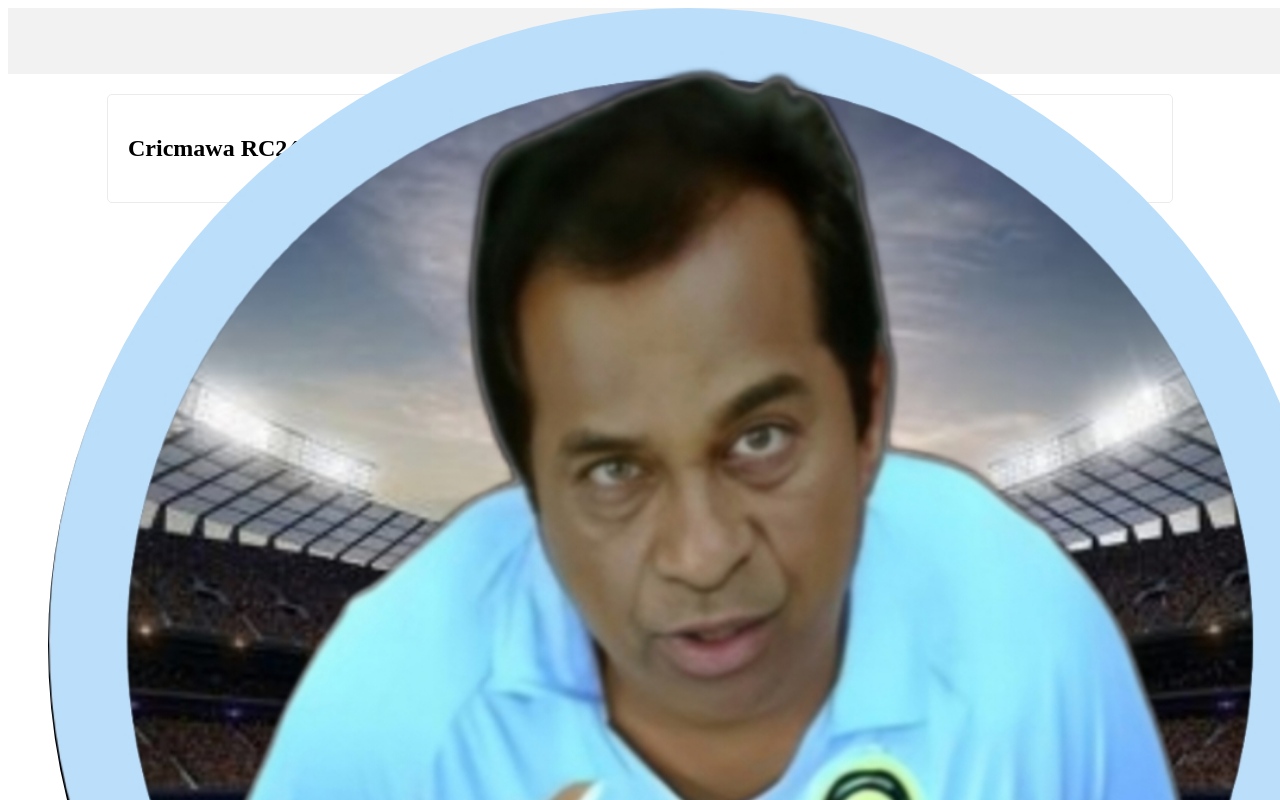
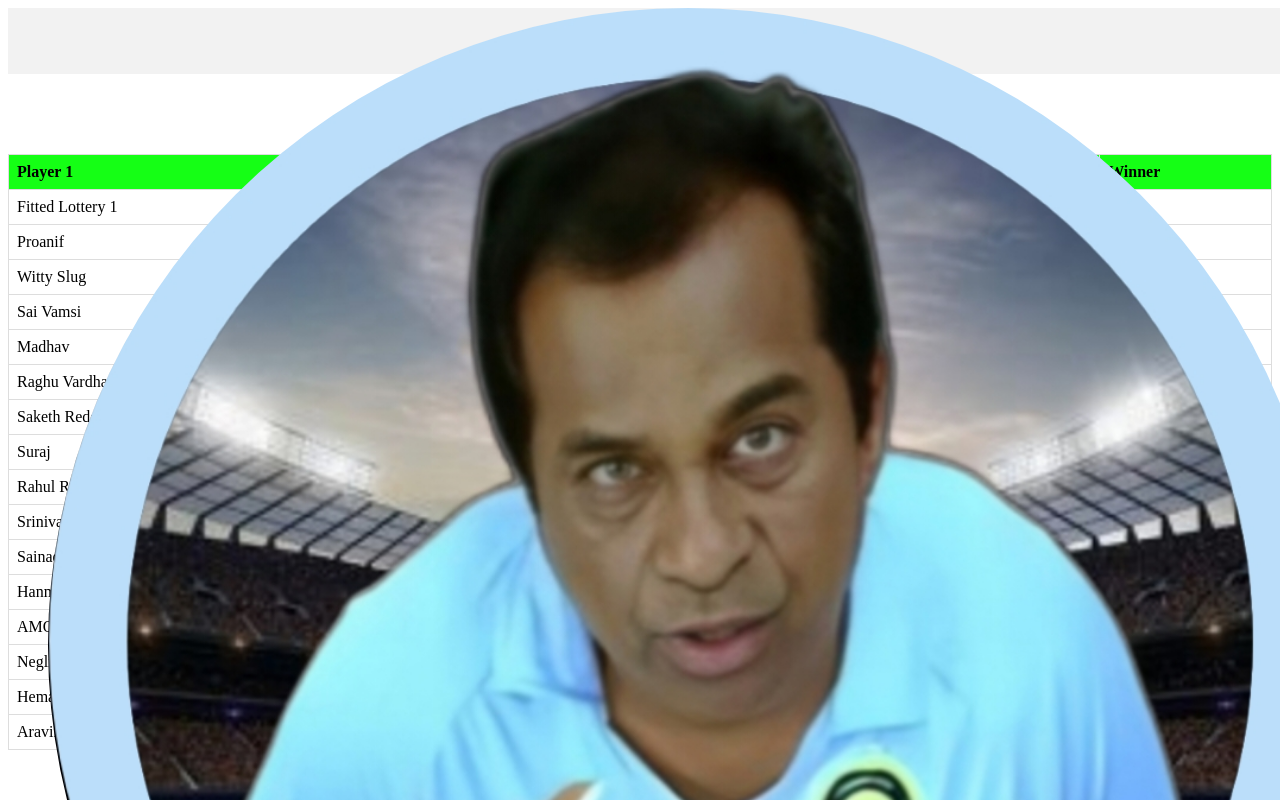
Before and after one commit to Rishikesh183/RC24-Contest, a website: page public/index.html in a window 1280 px wide. Shown: the top 800 px of the page. Drawn offline with Linux system fonts and the light colour scheme.

Commit message:
Update index.html

```diff
--- a/public/index.html
+++ b/public/index.html
@@ -23,9 +23,115 @@
 
         </nav>
 
-    <div class="container">
-        <h2>Cricmawa RC24 Competion</h2>
-    </div>
+    <h1>RC24 Contest schedule</h1>
+    <table>
+        <thead>
+            <tr>
+                <th>Player 1</th>
+                <th>Player 2</th>
+                <th>Date & Time</th>
+                <th>Winner</th>
+            </tr>
+        </thead>
+        <tbody>
+            <tr>
+                <td>fitted Lottery 1</td>
+                <td>uttam sampath</td>
+                <td>sun 10pm</td>
+                <td></td>
+            </tr>
+            <tr>
+                <td>proanif</td>
+                <td>yathin</td>
+                <td>sun 9pm</td>
+                <td></td>
+            </tr>
+            <tr>
+                <td>witty slug</td>
+                <td>Naveen Hitman</td>
+                <td>sun 6pm</td>
+                <td></td>
+            </tr>
+            <tr>
+                <td>sai vamsi</td>
+                <td>s vaibhav</td>
+                <td>sun 8pm</td>
+                <td></td>
+            </tr>
+            <tr>
+                <td>madhav</td>
+                <td>Benny</td>
+                <td>Mon 4pm</td>
+                <td></td>
+            </tr>
+            <tr>
+                <td>Raghu Vardhan</td>
+                <td>Deepak</td>
+                <td>mon 8pm</td>
+                <td></td>
+            </tr>
+            <tr>
+                <td>saketh reddy</td>
+                <td>calm bee</td>
+                <td>mon 5pm</td>
+                <td></td>
+            </tr>
+            <tr>
+                <td>suraj</td>
+                <td>GamerGana2005</td>
+                <td>mon 8pm</td>
+                <td></td>
+            </tr>
+            <tr>
+                <td>Rahul Reddy</td>
+                <td>Teja manchikalapudi</td>
+                <td>Tue 3:30pm</td>
+                <td></td>
+            </tr>
+            <tr>
+                <td>Srinivas cricket lover</td>
+                <td>Jayakrishna</td>
+                <td>Tue 7:30pm</td>
+                <td></td>
+            </tr>
+            <tr>
+                <td>Sainadh</td>
+                <td>BADCOLONEL15893</td>
+                <td>Tue 9:30pm</td>
+                <td></td>
+            </tr>
+            <tr>
+                <td>Hanmandlu </td>
+                <td>Hanmandlu </td>
+                <td>Tue 7pm</td>
+                <td></td>
+            </tr>
+            <tr>
+                <td>AMOGH VARSHA NS</td>
+                <td>BadGem85588 </td>
+                <td>wed 5pm</td>
+                <td></td>
+            </tr>
+            <tr>
+                <td>NegligibleFormer62 </td>
+                <td>Harish Kumar</td>
+                <td>Wed 9pm</td>
+                <td></td>
+            </tr>
+            <tr>
+                <td>Hemanth Abhay</td>
+                <td>Aayan</td>
+                <td>wed 3pm</td>
+                <td></td>
+            </tr>
+            <tr>
+                <td>Aravind Reddy</td>
+                <td>Rahul Tripathi</td>
+                <td>wed 5pm</td>
+                <td></td>
+            </tr>
+        </tbody>
+    </table>
     <script src="app.js"></script>
 
 </body>
```
